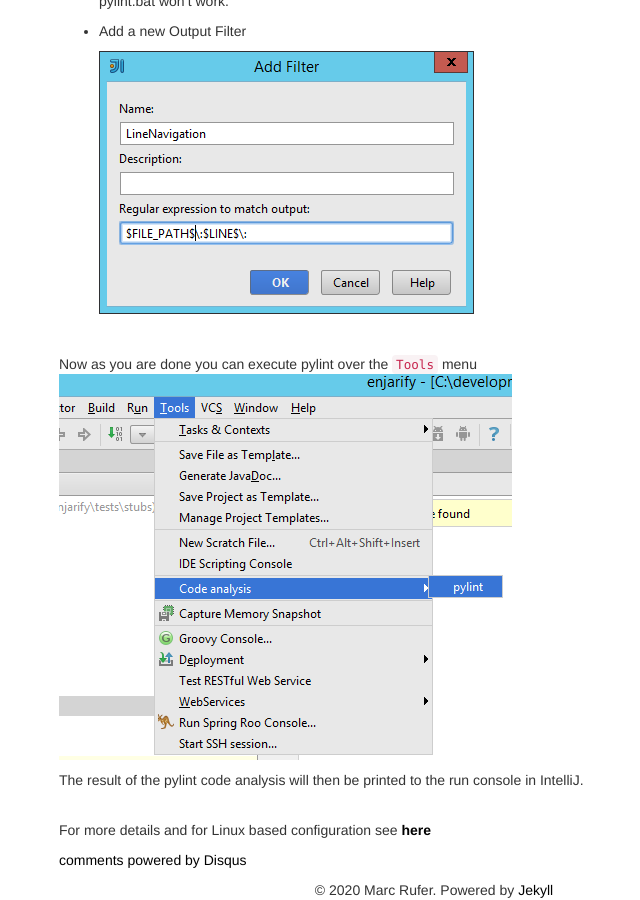
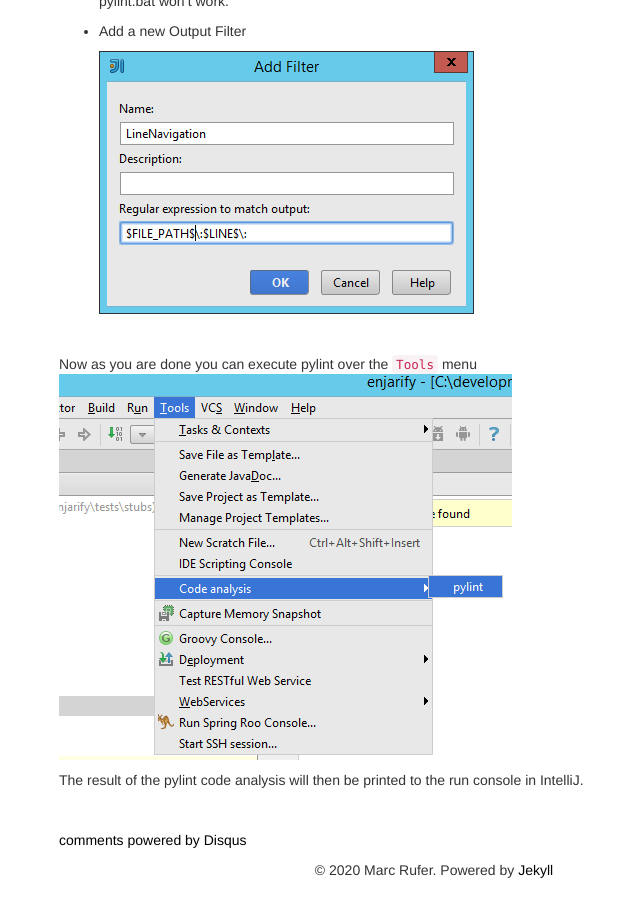
Before and after one commit to rufer7/rufer7.github.io, a Jekyll site: the page built from _posts/knowledge base/2015-06-12-HOWTO-Pylint-Integration-in-IntelliJ-14.md, in a window 1280 px wide and 900 px high, scrolled down 1289 px. Shown: the whole window, without its empty margins (206-846 px from the left). Built offline with Jekyll 4.4.1, drawn with Linux system fonts in a browser that asks for light colours; nearby versions of some CDN libraries; comment, search, counter and statistics services are not loaded.

Commit message:
Update 2015-06-12-HOWTO-Pylint-Integration-in-IntelliJ-14.md

```diff
--- a/_posts/knowledge base/2015-06-12-HOWTO-Pylint-Integration-in-IntelliJ-14.md
+++ b/_posts/knowledge base/2015-06-12-HOWTO-Pylint-Integration-in-IntelliJ-14.md
@@ -41,4 +41,3 @@
 The result of the pylint code analysis will then be printed to the run console in IntelliJ.
 
 <br>
-For more details and for Linux based configuration see [here](http://developers-club.com/posts/163227/)
```
